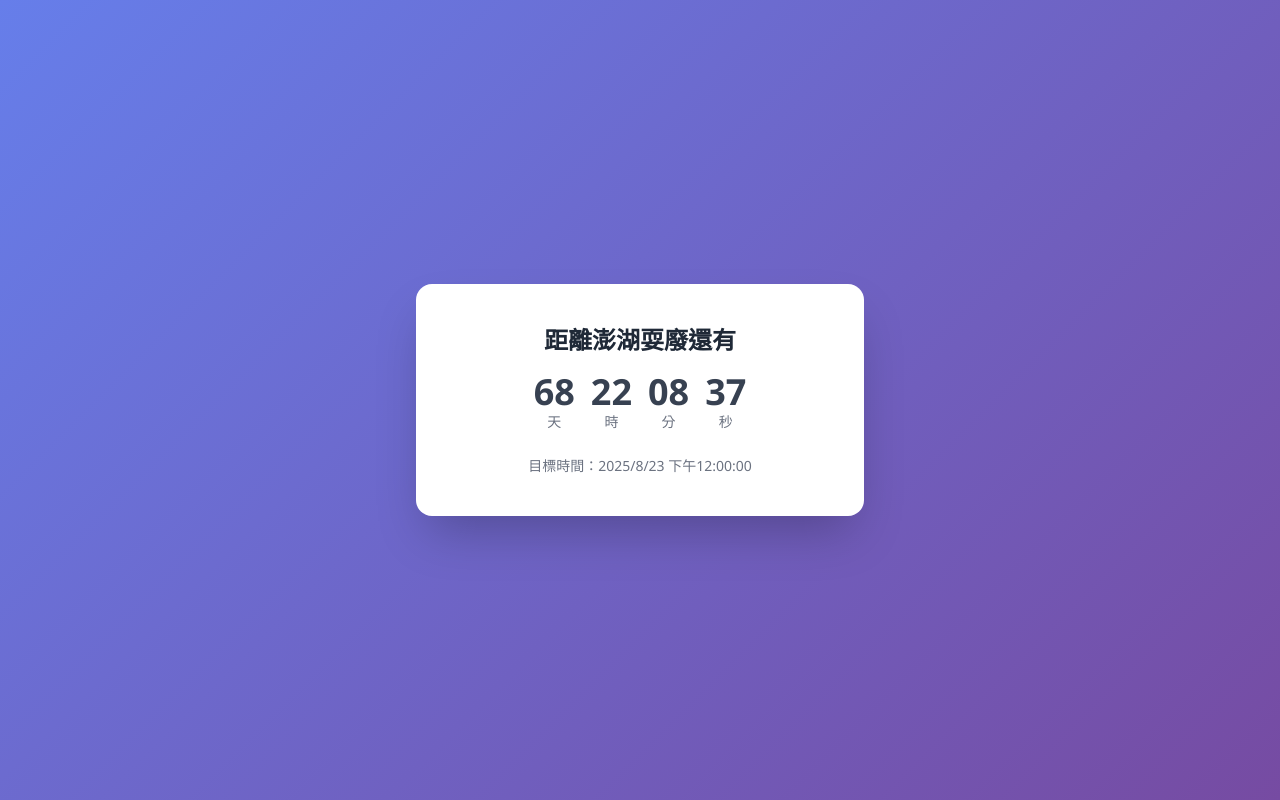
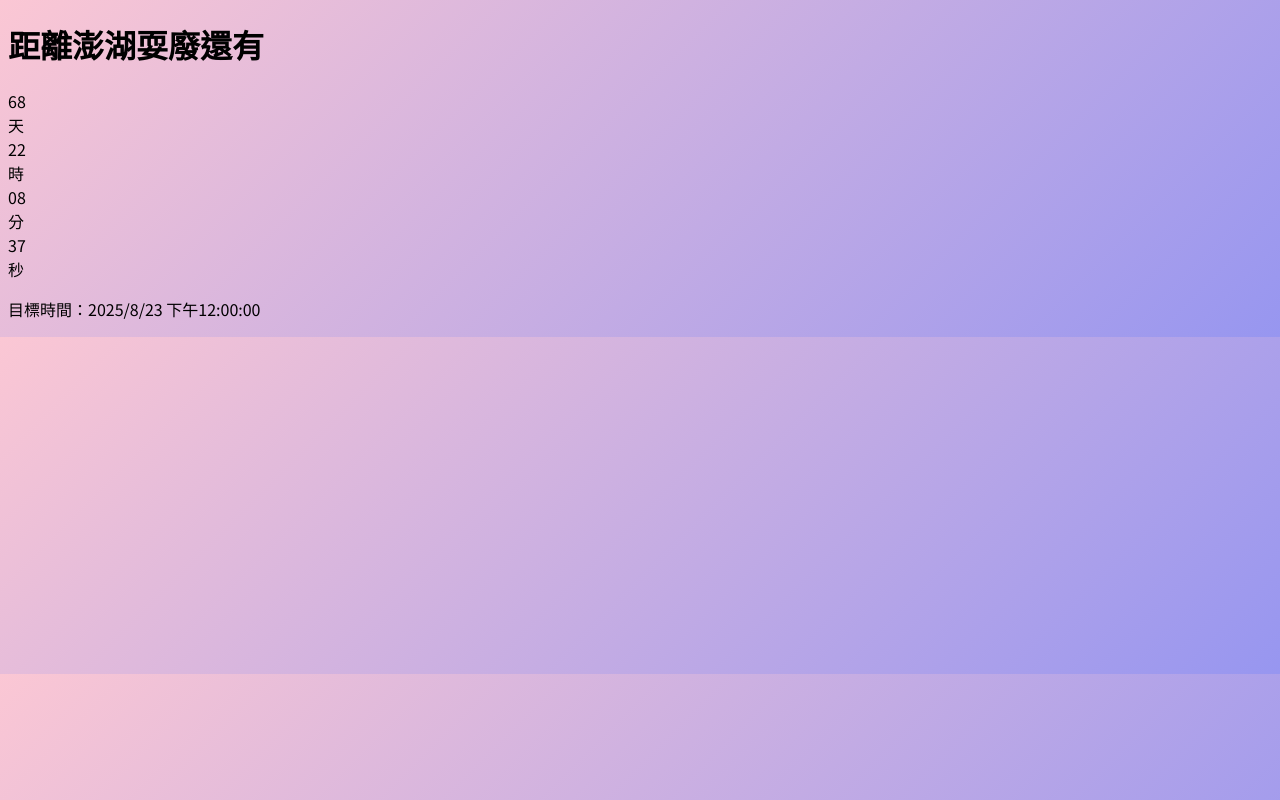
Before and after one commit to Barbababala/PHDate, a plain HTML site: page index.html in a window 1280 px wide. Drawn offline with nearby package versions, Linux system fonts and the light colour scheme.

Commit message:
Update index.html

```diff
--- a/index.html
+++ b/index.html
@@ -1,29 +1,25 @@
 <!DOCTYPE html>
 <html lang="zh-Hant">
 <head>
-  <meta charset="UTF-8" />
-  <meta name="viewport" content="width=device-width, initial-scale=1.0"/>
-  <title>倒數計時</title>
-  <script src="https://cdn.tailwindcss.com"></script>
+  <link href="https://fonts.googleapis.com/css2?family=Noto+Sans+TC&display=swap" rel="stylesheet" />
   <style>
     body {
-      font-family: 'Segoe UI', sans-serif;
-      background: linear-gradient(135deg, #667eea 0%, #764ba2 100%);
+      font-family: 'Noto Sans TC', sans-serif;
+      background: linear-gradient(135deg, #fbc7d4 0%, #9796f0 100%);
     }
   </style>
 </head>
 <body class="flex items-center justify-center h-screen">
   <div class="bg-white shadow-2xl rounded-2xl p-10 text-center max-w-md w-full">
-    <h1 class="text-2xl font-semibold mb-4 text-gray-800">距離澎湖耍廢還有</h1>
-    <div id="countdown" class="flex justify-center space-x-4 text-4xl font-bold text-gray-700">
-      <div><span id="days">--</span><div class="text-sm font-medium text-gray-500">天</div></div>
-      <div><span id="hours">--</span><div class="text-sm font-medium text-gray-500">時</div></div>
-      <div><span id="minutes">--</span><div class="text-sm font-medium text-gray-500">分</div></div>
-      <div><span id="seconds">--</span><div class="text-sm font-medium text-gray-500">秒</div></div>
+    <h1 class="text-3xl font-semibold mb-4 text-gray-800">距離澎湖耍廢還有</h1>
+    <div id="countdown" class="flex justify-center space-x-6 text-6xl font-extrabold text-purple-700">
+      <div><span id="days">--</span><div class="text-base font-semibold text-purple-400">天</div></div>
+      <div><span id="hours">--</span><div class="text-base font-semibold text-purple-400">時</div></div>
+      <div><span id="minutes">--</span><div class="text-base font-semibold text-purple-400">分</div></div>
+      <div><span id="seconds">--</span><div class="text-base font-semibold text-purple-400">秒</div></div>
     </div>
     <p class="mt-6 text-gray-500 text-sm">目標時間：<span id="target-time"></span></p>
   </div>
-
   <script>
     // ✅ 請在這裡設定你的目標日期時間（格式：'YYYY-MM-DDTHH:MM:SS'）
     const targetDate = new Date('2025-08-23T12:00:00');
```
